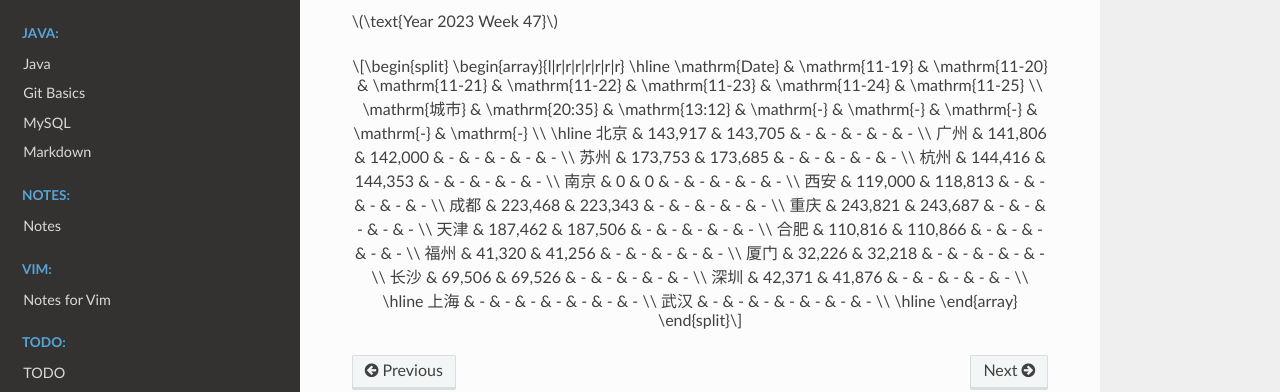
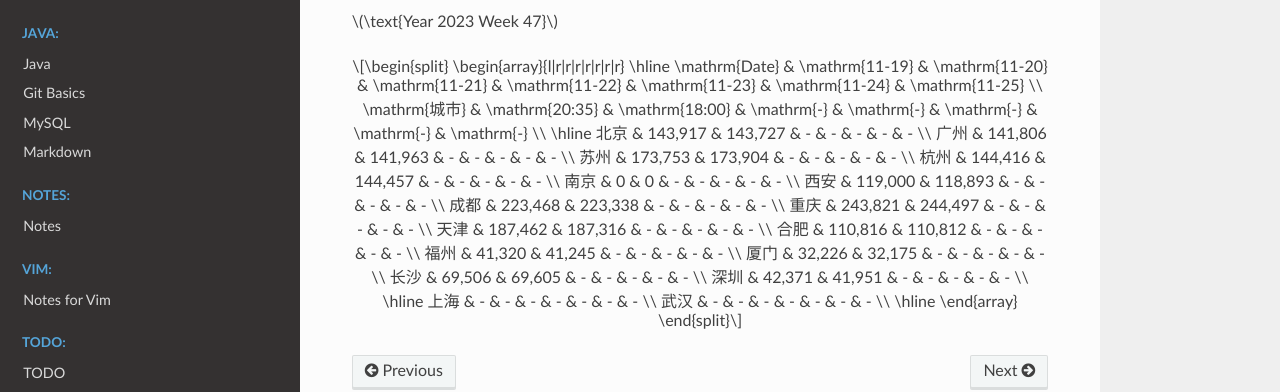
Before and after one commit to Pyrad/pyradnotes, a Sphinx documentation site: the page built from source/RealEstate/resalenumbers2023.md, in a window 1280 px wide and 900 px high, scrolled down 18602 px. Shown: the part 380-772 px from the top of the window. Built offline with Sphinx 7.4.7 and the Read the Docs theme 2.0.0, drawn with Linux system fonts in a browser that asks for light colours; a script that is not in the unit is left out.

Commit message:
Realestate Update resale numbers 2023-11-20 18:00

```diff
--- a/source/RealEstate/resalenumbers2023.md
+++ b/source/RealEstate/resalenumbers2023.md
@@ -1218,22 +1218,22 @@ $$
 \begin{array}{l|r|r|r|r|r|r|r}
 \hline
 \mathrm{Date} & \mathrm{11-19} & \mathrm{11-20} & \mathrm{11-21} & \mathrm{11-22} & \mathrm{11-23} & \mathrm{11-24} & \mathrm{11-25} \\
-\mathrm{城市} & \mathrm{20:35} & \mathrm{13:12} & \mathrm{-} & \mathrm{-} & \mathrm{-} & \mathrm{-} & \mathrm{-} \\
+\mathrm{城市} & \mathrm{20:35} & \mathrm{18:00} & \mathrm{-} & \mathrm{-} & \mathrm{-} & \mathrm{-} & \mathrm{-} \\
 \hline
-北京 & 143,917 & 143,705 & - & - & - & - & - \\
-广州 & 141,806 & 142,000 & - & - & - & - & - \\
-苏州 & 173,753 & 173,685 & - & - & - & - & - \\
-杭州 & 144,416 & 144,353 & - & - & - & - & - \\
+北京 & 143,917 & 143,727 & - & - & - & - & - \\
+广州 & 141,806 & 141,963 & - & - & - & - & - \\
+苏州 & 173,753 & 173,904 & - & - & - & - & - \\
+杭州 & 144,416 & 144,457 & - & - & - & - & - \\
 南京 & 0 & 0 & - & - & - & - & - \\
-西安 & 119,000 & 118,813 & - & - & - & - & - \\
-成都 & 223,468 & 223,343 & - & - & - & - & - \\
-重庆 & 243,821 & 243,687 & - & - & - & - & - \\
-天津 & 187,462 & 187,506 & - & - & - & - & - \\
-合肥 & 110,816 & 110,866 & - & - & - & - & - \\
-福州 & 41,320 & 41,256 & - & - & - & - & - \\
-厦门 & 32,226 & 32,218 & - & - & - & - & - \\
-长沙 & 69,506 & 69,526 & - & - & - & - & - \\
-深圳 & 42,371 & 41,876 & - & - & - & - & - \\
+西安 & 119,000 & 118,893 & - & - & - & - & - \\
+成都 & 223,468 & 223,338 & - & - & - & - & - \\
+重庆 & 243,821 & 244,497 & - & - & - & - & - \\
+天津 & 187,462 & 187,316 & - & - & - & - & - \\
+合肥 & 110,816 & 110,812 & - & - & - & - & - \\
+福州 & 41,320 & 41,245 & - & - & - & - & - \\
+厦门 & 32,226 & 32,175 & - & - & - & - & - \\
+长沙 & 69,506 & 69,605 & - & - & - & - & - \\
+深圳 & 42,371 & 41,951 & - & - & - & - & - \\
 \hline
 上海 & - & - & - & - & - & - & - \\
 武汉 & - & - & - & - & - & - & - \\
```
Also changed, not shown: 1 other file.
